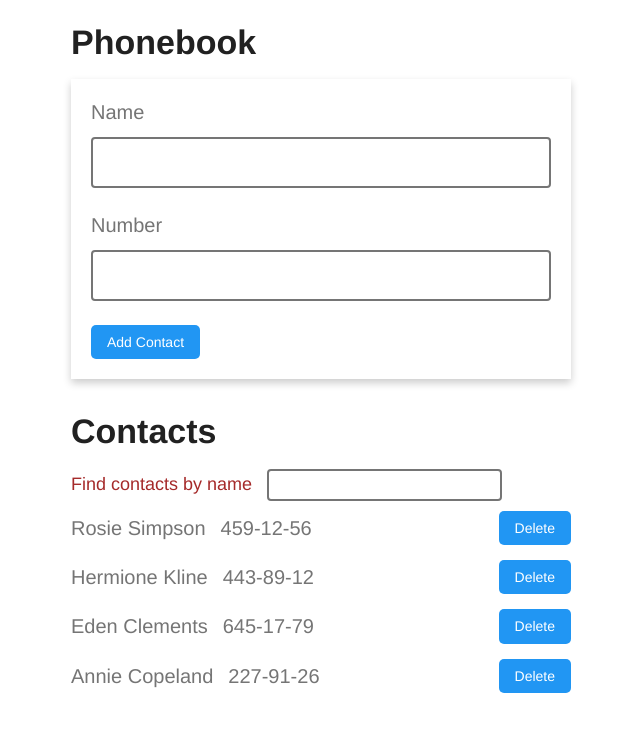
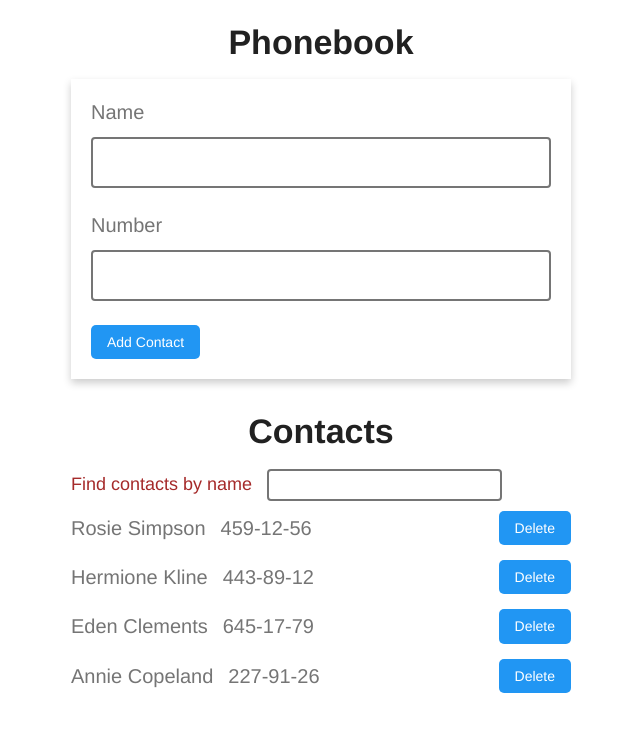
Before and after one commit to Aninok92/goit-react-hw-02-phonebook, a React (Create React App) app: page / in a window 1280 px wide. Shown: the top 732 px of the page, without its empty margins (319-959 px from the left). Built offline with nearby package versions, Linux system fonts and the light colour scheme.

Commit message:
проверяет на проптипы

```diff
--- a/src/components/App/App.module.scss
+++ b/src/components/App/App.module.scss
@@ -9,4 +9,5 @@
   font-weight: 700;
   color: var(--primary-text-color);
   margin-bottom: 15px;
+  text-align: center;
 }
--- a/src/components/Filter/Filter.js
+++ b/src/components/Filter/Filter.js
@@ -1,3 +1,4 @@
+import PropTypes from "prop-types";
 import s from "./Filter.module.scss";
 
 const Filter = ({ value, onChange }) => (
@@ -12,4 +13,9 @@ const Filter = ({ value, onChange }) => (
   </label>
 );
 
+Filter.propTypes = {
+  onChange: PropTypes.func.isRequired,
+  value: PropTypes.string.isRequired,
+};
+
 export default Filter;
```
Also changed, not shown: src/components/ContactForm/ContactForm.js (+12 -1 lines), src/components/ContactList/ContactList.js (+10 -0 lines).
